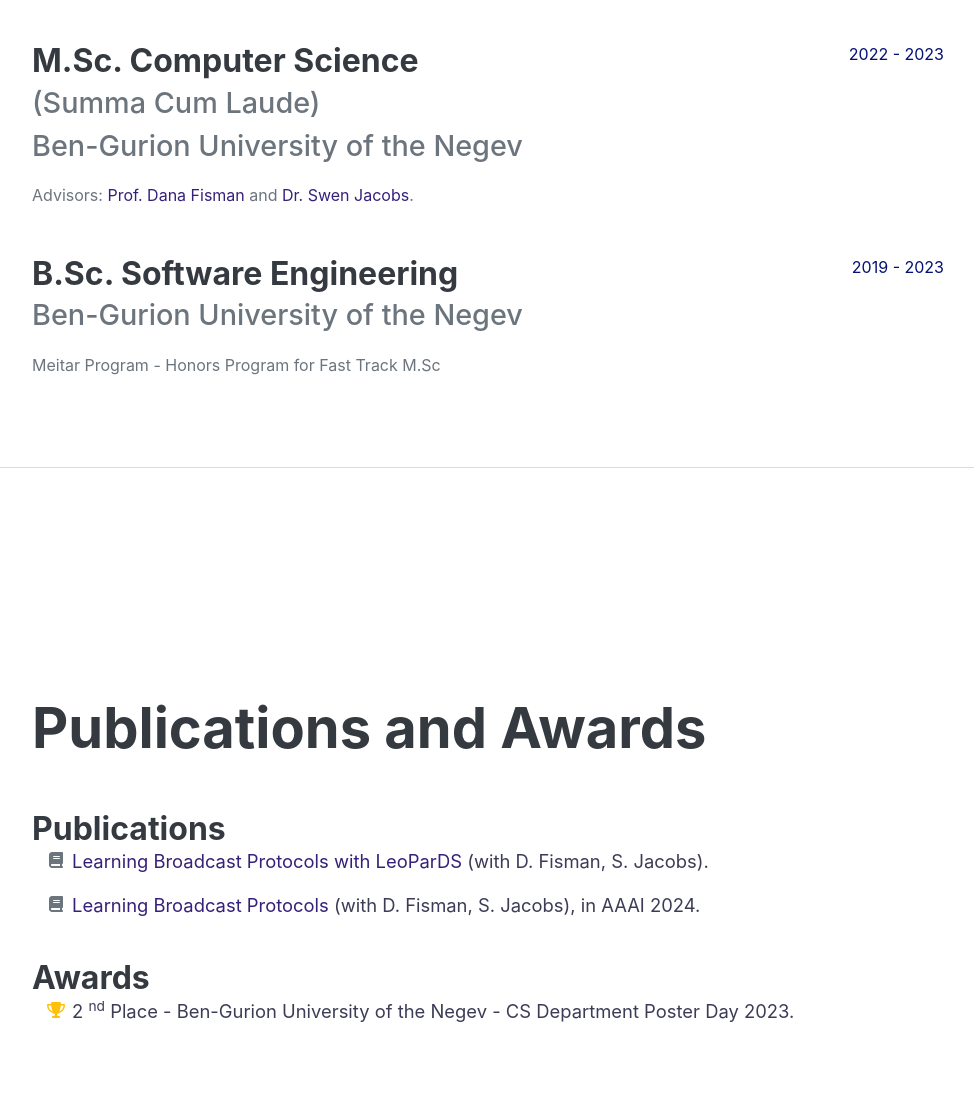
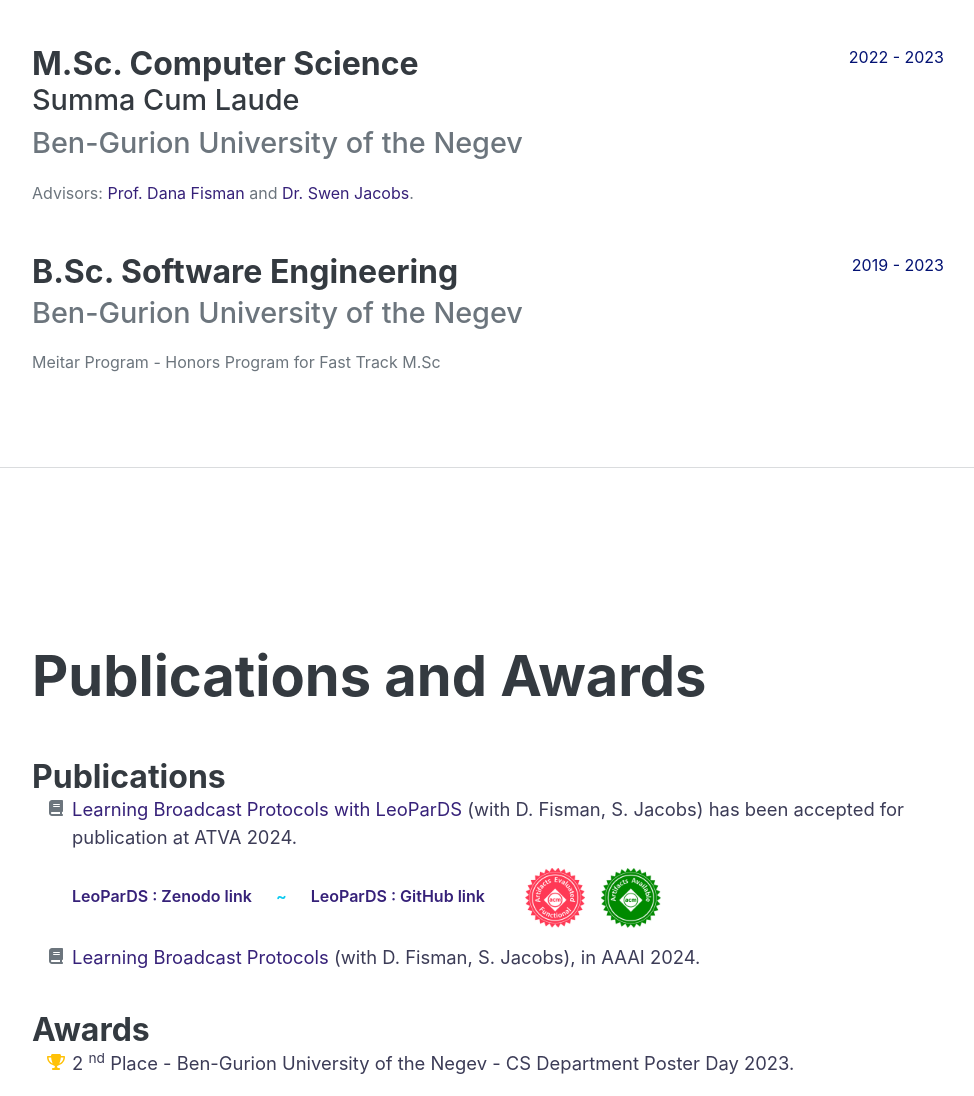
Before and after one commit to Noa-Izsak/noa-izsak.github.io, a plain HTML site: page index.html in a window 1280 px wide. Shown: the part 1134-2230 px from the top of the page, without its empty margins (288-1262 px from the left). Drawn offline with nearby package versions, Linux system fonts and the light colour scheme; a web font is replaced by a local one.

Commit message:
update ATVA

```diff
--- a/index.html
+++ b/index.html
@@ -74,9 +74,8 @@
                     <div class="d-flex flex-column flex-md-row justify-content-between mb-5">
                         <div class="flex-grow-1">
                             <h3 class="mb-0">M.Sc. Computer Science</h3>
-                            <div class="subheading mb-3">(Summa Cum Laude)
-                                <br>
-                            Ben-Gurion University of the Negev</div>
+                            <h3 class="subheading mb-1">Summa Cum Laude</h3>
+                            <div class="subheading mb-3">Ben-Gurion University of the Negev</div>
                             <div>Advisors: <a href="https://www.cs.bgu.ac.il/~dana/" target="_blank" style="text-decoration: none !important;">Prof. Dana Fisman</a> and <a href="https://swenjacobs.github.io/" target="_blank" style="text-decoration: none !important;">Dr. Swen Jacobs</a>.</div>
                         </div>
                         <div class="flex-shrink-0"><span class="text-primary">2022 - 2023</span></div>
@@ -100,8 +99,9 @@
                                 <ul class="fa-ul mb-0">
                                     <li>
                                         <span class="fa-li"><i class="fas fa-book"></i></span>
-                                        <p class="lead md-5"> <a href="/Learning Broadcast Protocols with LeoParDS.pdf" target="_blank" style="text-decoration: none !important;">Learning Broadcast Protocols with LeoParDS</a> (with D. Fisman, S. Jacobs).
-<!--                                            <a href="https://zenodo.org/doi/10.5281/zenodo.10968037" class="icon-link" target="_blank" style="text-decoration: none !important;">-->
+                                        <p class="lead md-5"> <a href="/Learning Broadcast Protocols with LeoParDS-ATVA.pdf" target="_blank" style="text-decoration: none !important;">Learning Broadcast Protocols with LeoParDS</a> (with D. Fisman, S. Jacobs) has been accepted for publication at ATVA 2024.
+                                            <p class="fw-semibold link-info"> <a href="https://zenodo.org/doi/10.5281/zenodo.10968037" class="icon-link" target="_blank" style="text-decoration: none !important;"> LeoParDS : Zenodo link </a> &emsp; ~ &emsp;
+                                        <a href="https://github.com/Noa-Izsak/Learning-Broadcast-Protocols-with-LeoParDS" class="icon-link" target="_blank" style="text-decoration: none !important;"> LeoParDS : GitHub link </a> &emsp;&emsp; <img src="Badges/artifact%20functional.PNG" alt="Tool Icon" style="width: 60px; height: 60px;">&emsp;<img src="Badges/artifact available.PNG" alt="Tool Icon" style="width: 60px; height: 60px;">
 <!--                                                <img src="assets/img/zenodo-black-2500.png" alt="Tool Icon" style="width: 90px; height: 30px;">-->
 <!--                                            </a>-->
                                             <br>
```
